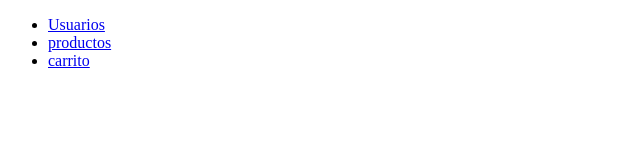
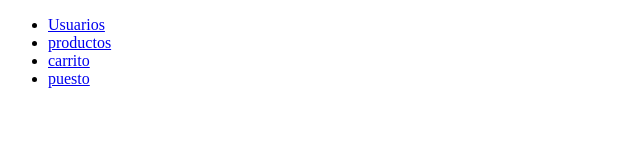
Before and after one commit to caco123/basic, an Angular app: page /home in a window 1280 px wide. Shown: the top 160 px of the page, without its empty margins (0-640 px from the left). Built offline with nearby package versions, Linux system fonts and the light colour scheme.

Commit message:
Update home.component.html

```diff
--- a/src/app/pages/home/home.component.html
+++ b/src/app/pages/home/home.component.html
@@ -2,4 +2,5 @@
     <li><a routerLink="/users">Usuarios</a></li>
     <li><a routerLink="/products">productos</a></li>
     <li><a routerLink="/carts">carrito</a></li>
+    <li><a routerLink="/posts">puesto</a></li>
 </ul>
```
